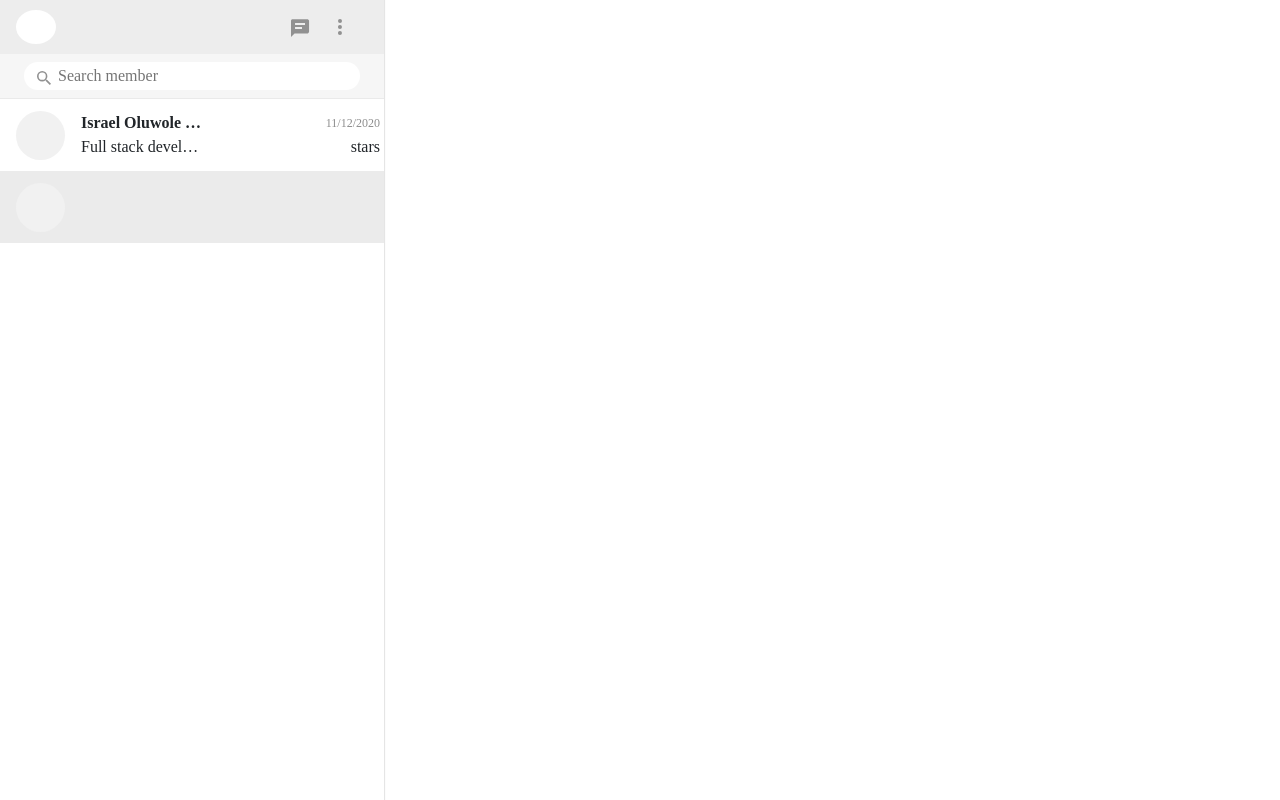
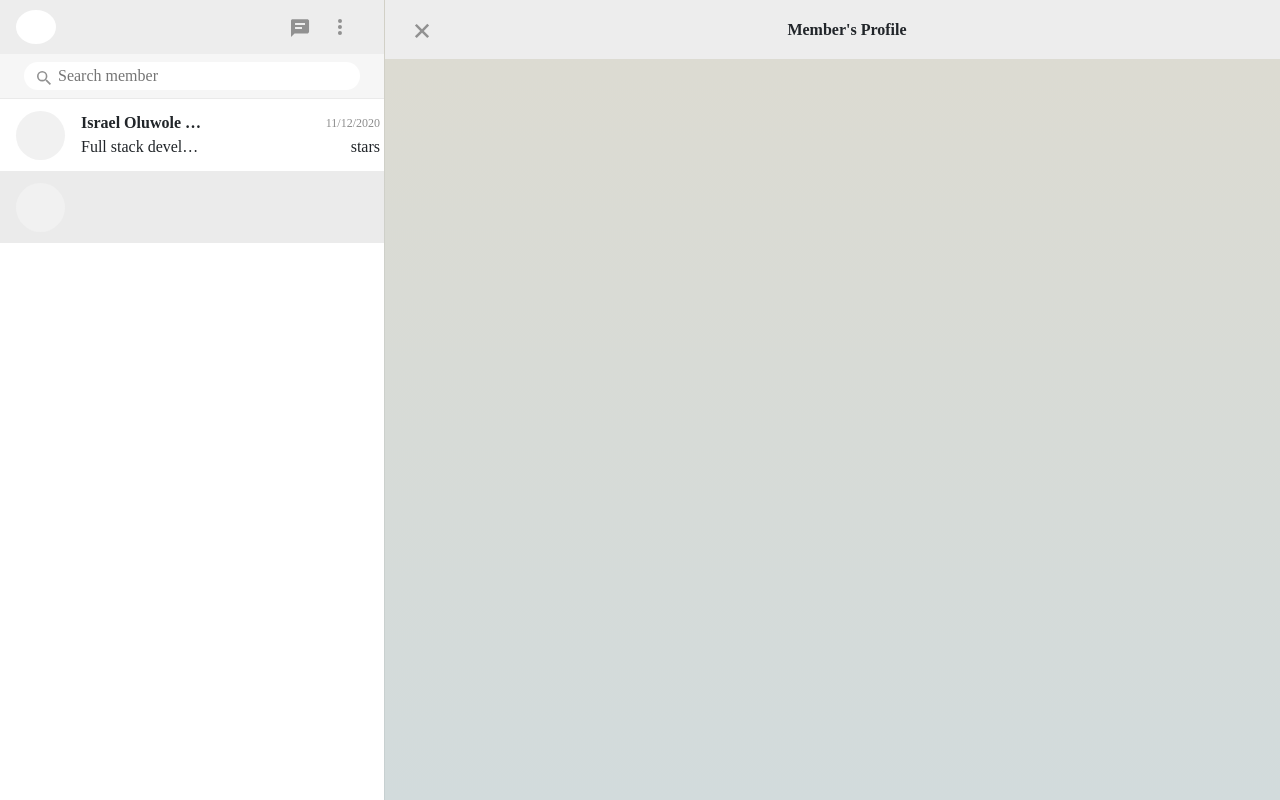
Before and after one commit to whizyrel/cn-ccg-dtd-demo, a website: page src/index.html in a window 1280 px wide. Drawn offline with nearby package versions, Linux system fonts and the light colour scheme.

Commit message:
feat: profile details header

```diff
--- a/src/index.html
+++ b/src/index.html
@@ -73,9 +73,17 @@
             </div>
 
             <div class="d-flex h-100 dtd--profile__section">
+                <header class="d-flex w-100 dtd--profile__section--header">
+                    <span class="my-auto dtd--user__section--icon">
+                        <svg xmlns="http://www.w3.org/2000/svg" viewBox="0 0 24 24" width="24" height="24">
+                            <path fill="currentColor"
+                                d="M19.1 17.2l-5.3-5.3 5.3-5.3-1.8-1.8-5.3 5.4-5.3-5.3-1.8 1.7 5.3 5.3-5.3 5.3L6.7 19l5.3-5.3 5.3 5.3 1.8-1.8z">
+                            </path>
+                        </svg>
+                    </span>
 
-        </div>
-    </div>
+                    <span class="m-auto">Member's Profile</span>
+                </header>
             </div>
         </div>
 
--- a/src/main.css
+++ b/src/main.css
@@ -145,6 +145,23 @@ body {
     max-width: calc(100% - 120px);
 }
 
+/* profile details */
+.dtd--profile__section {
+    background-color: #dddbd1;
+    background-image: linear-gradient(180deg, #dddbd1, #d2dbdc);
+}
+
+.dtd--profile__section--header {
+    background-color: var(--panel-header-background);
+    height: 59px;
+    padding-right: 20px;
+    padding-left: 25px;
+}
+
+.dtd--profile__section--header span:nth-child(2) {
+    font-weight: bold;
+}
+
 @media screen and (max-width: 900px) {
     .dtd--user__section {
         flex: var(--user-flex-md-dim);
```
